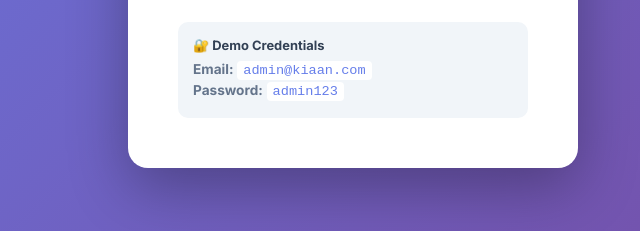
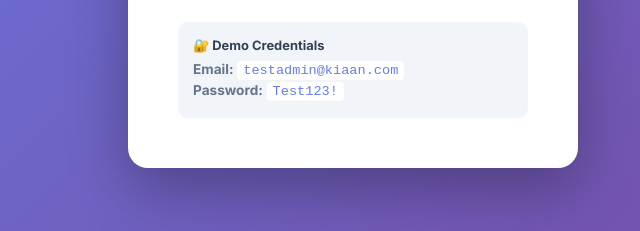
Before and after one commit to maanisingh/kiaan-pos-frontend, a website: page public/login.html in a window 1280 px wide. Shown: the part 557-788 px from the top of the page, 287-927 px from the left. Drawn offline with Linux system fonts and the light colour scheme.

Commit message:
Fix demo credentials in login page

```diff
--- a/public/login.html
+++ b/public/login.html
@@ -264,8 +264,8 @@
 
         <div class="demo-credentials">
             <h4>🔐 Demo Credentials</h4>
-            <p><strong>Email:</strong> <code>admin@kiaan.com</code></p>
-            <p><strong>Password:</strong> <code>admin123</code></p>
+            <p><strong>Email:</strong> <code>testadmin@kiaan.com</code></p>
+            <p><strong>Password:</strong> <code>Test123!</code></p>
         </div>
     </div>
 
```
